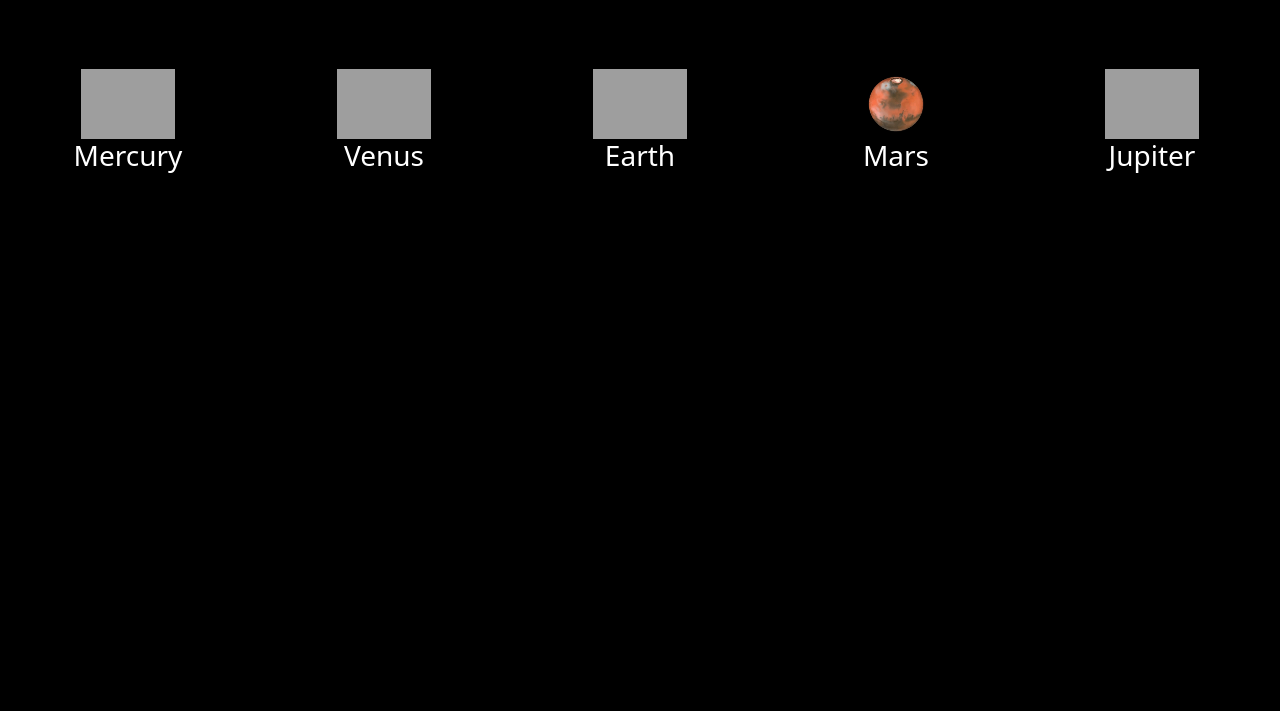
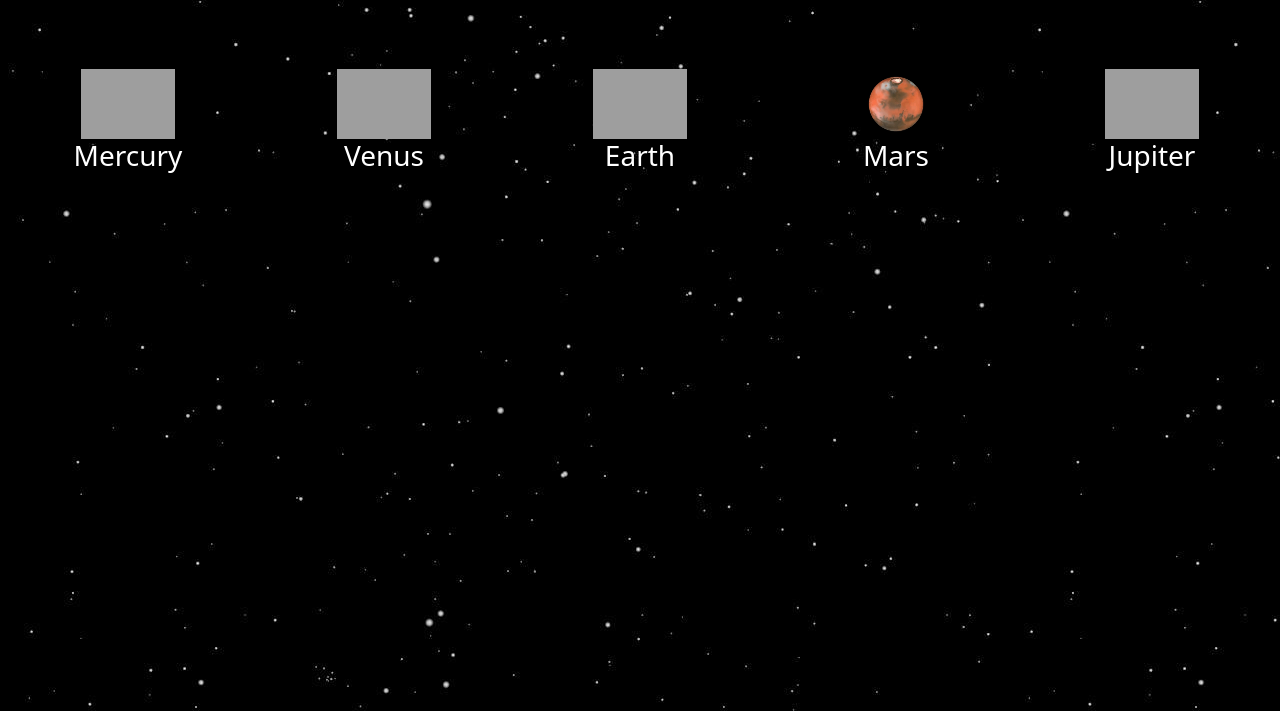
Before and after one commit to mejia-dev/galactic-age-calculator, a website built with webpack: page src/index.html in a window 1280 px wide. Shown: the part 89-800 px from the top of the page. Built offline with nearby package versions, Linux system fonts and the light colour scheme; grey boxes are pictures that could not be loaded.

Commit message:
Replace background with image

```diff
--- a/src/css/styles.css
+++ b/src/css/styles.css
@@ -1,5 +1,5 @@
 body {
-  background-color: black;
+  background-image: url("../assets/images/stars.jpg");
   color: white;
 }
 
```
Also changed, not shown: src/assets/images/stars.jpg (added).
